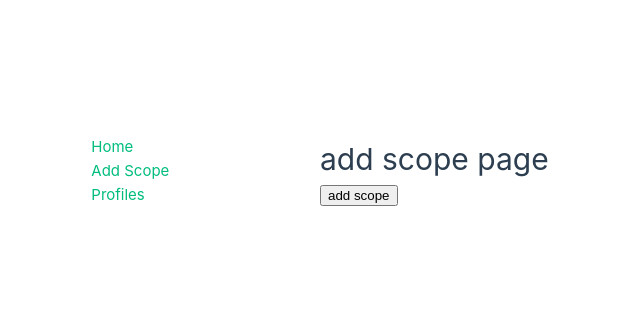
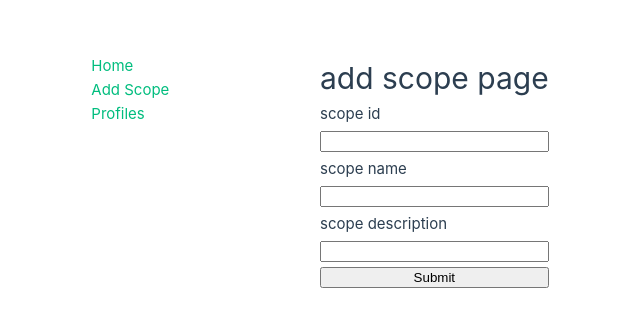
Before and after one commit to riezkynfajri/unomi-dashboard, a Vue app in the folder unomi-dashboard/: page /add-scope in a window 1280 px wide. Shown: the part 229-556 px from the top of the page, without its empty margins (320-960 px from the left). Built offline with nearby package versions, Linux system fonts and the light colour scheme.

Commit message:
added fields to add scopes, progress on editing scopes

```diff
--- a/unomi-dashboard/src/router/index.js
+++ b/unomi-dashboard/src/router/index.js
@@ -2,6 +2,7 @@ import { createRouter, createWebHistory } from 'vue-router';
 import HomePage from '../views/HomePage.vue';
 import AddScope from '../views/AddScope.vue';
 import ProfileList from '../views/ProfileList.vue';
+import EditScope from '../views/EditScope.vue';
 
 const router = createRouter({
   history: createWebHistory(import.meta.env.BASE_URL),
@@ -17,6 +18,11 @@ const router = createRouter({
       component: AddScope
     },
     {
+      path: '/edit-scope/:id',
+      name: 'edit-scope',
+      component: EditScope
+    },
+    {
       path: '/profiles',
       name: 'profiles',
       component: ProfileList
--- a/unomi-dashboard/src/stores/tracer.js
+++ b/unomi-dashboard/src/stores/tracer.js
@@ -12,20 +12,22 @@ export const useTracerStore = defineStore({
       password: 'karaf'
     },
     createScopeData: {
-      itemId: 'test-app-1',
       itemType: 'scope',
       metadata: {
-        id: 'test-app-1',
-        name: 'test app 1',
-        description: 'this is the first test',
+        id: '',
+        name: '',
+        description: '',
       }
     }
   }),
   // getters: {},
   actions: {
-    async addScope() {
+    async addScope(e) {
       try {
-        const { data } = await axios.request({
+        e.preventDefault();
+        let itemId = this.createScopeData.metadata.id;
+
+        await axios.request({
           method: "post",
           url: `${this.URL}/scopes`,
           headers: {
@@ -33,7 +35,7 @@ export const useTracerStore = defineStore({
             "accept": "application/json"
           },
           auth: { ...this.auth },
-          data: { ...this.createScopeData },
+          data: { itemId, ...this.createScopeData },
         });
       } catch (err) {
         console.log(err.response.data);
@@ -51,9 +53,31 @@ export const useTracerStore = defineStore({
           },
           auth: { ...this.auth }
         });
+        data.sort(function (a, b) {
+          return a.metadata.id - b.metadata.id || a.metadata.id.localeCompare(b.metadata.id);
+        });
         this.scopes = data;
       } catch (err) {
         console.log(err);
+      }
+    },
+
+    async deleteScope(id) {
+      try {
+        await axios.request({
+          method: "delete",
+          url: `${this.URL}/scopes/${id}`,
+          headers: {
+            "Content-Type": "application/json",
+            "accept": "application/json"
+          },
+          auth: { ...this.auth }
+        });
+
+        let index = this.scopes.findIndex(el => el.itemId === id);
+        this.scopes.splice(index, 1);
+      } catch (err) {
+        console.log(err.response.data);
       }
     },
 
--- a/unomi-dashboard/src/views/AddScope.vue
+++ b/unomi-dashboard/src/views/AddScope.vue
@@ -1,16 +1,27 @@
 <script>
-import { mapActions } from 'pinia';
+import { mapActions, mapWritableState } from 'pinia';
 import { useTracerStore } from '../stores/tracer';
 
 export default {
+  computed: {
+    ...mapWritableState(useTracerStore, ['createScopeData'])
+  },
   methods: {
     ...mapActions(useTracerStore, ['addScope'])
   }
 }
 </script>
 <template>
-  <div class="AddScope">
+  <div class="AddScope" style="display: flex;flex-direction: column;">
     <h1>add scope page</h1>
-    <button @click="addScope">add scope</button>
+    <form @submit="addScope" style="display: flex;flex-direction: column; gap: 5px;">
+      <label>scope id</label>
+      <input v-model="createScopeData.metadata.id"/>
+      <label>scope name</label>
+      <input v-model="createScopeData.metadata.name"/>
+      <label>scope description</label>
+      <input v-model="createScopeData.metadata.description"/>
+      <input type="submit" text="Submit"/>
+    </form>
   </div>
 </template>
--- /dev/null
+++ b/unomi-dashboard/src/views/EditScope.vue
@@ -0,0 +1,4 @@
+<script></script>
+<template>
+  <p>edit page</p>
+</template>
--- a/unomi-dashboard/src/views/HomePage.vue
+++ b/unomi-dashboard/src/views/HomePage.vue
@@ -1,13 +1,12 @@
 <script>
 import { mapActions, mapWritableState } from 'pinia';
 import { useTracerStore } from '../stores/tracer';
-
 export default {
   computed: {
     ...mapWritableState(useTracerStore, ["scopes"])
   },
   methods: {
-    ...mapActions(useTracerStore, ["getScopes"])
+    ...mapActions(useTracerStore, ["getScopes", "deleteScope"])
   },
   mounted() {
     this.getScopes();
@@ -17,7 +16,13 @@ export default {
 <template>
   <main>
     <div :key="i" class="scope-list" v-for="(scope, i) in scopes">
-      <p>{{ scope }}</p>
+      <div style="display: flex; flex-direction: column;">
+        <p>{{ scope.metadata.id }}</p>
+        <p>{{ scope.metadata.name }}</p>
+        <p>{{ scope.metadata.description }}</p>
+        <RouterLink :to="{ name: 'edit-scope', params: { id: scope.metadata.id }}">Edit</RouterLink>
+        <button @click="deleteScope(scope.metadata.id)">Delete</button>
+      </div>
     </div>
   </main>
 </template>
```
